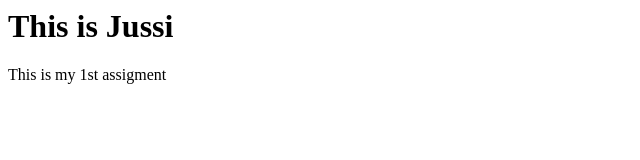
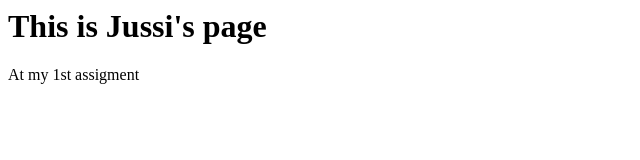
Before and after one commit to juv00064/juv00064.github.io, a plain HTML site: page index.html in a window 1280 px wide. Shown: the whole page, without its empty margins (0-640 px from the left). Drawn offline with Linux system fonts and the light colour scheme.

Commit message:
Update index.html

```diff
--- a/index.html
+++ b/index.html
@@ -1,9 +1,9 @@
 <html>
 <head>
-<title>Moikka</title>
+<title>Welcome</title>
 </head>
 <body>
-<h1>This is Jussi</h1>
-<p>This is my 1st assigment</p>
+<h1>This is Jussi's page</h1>
+<p>At my 1st assigment</p>
 </body>
 </html>
```
